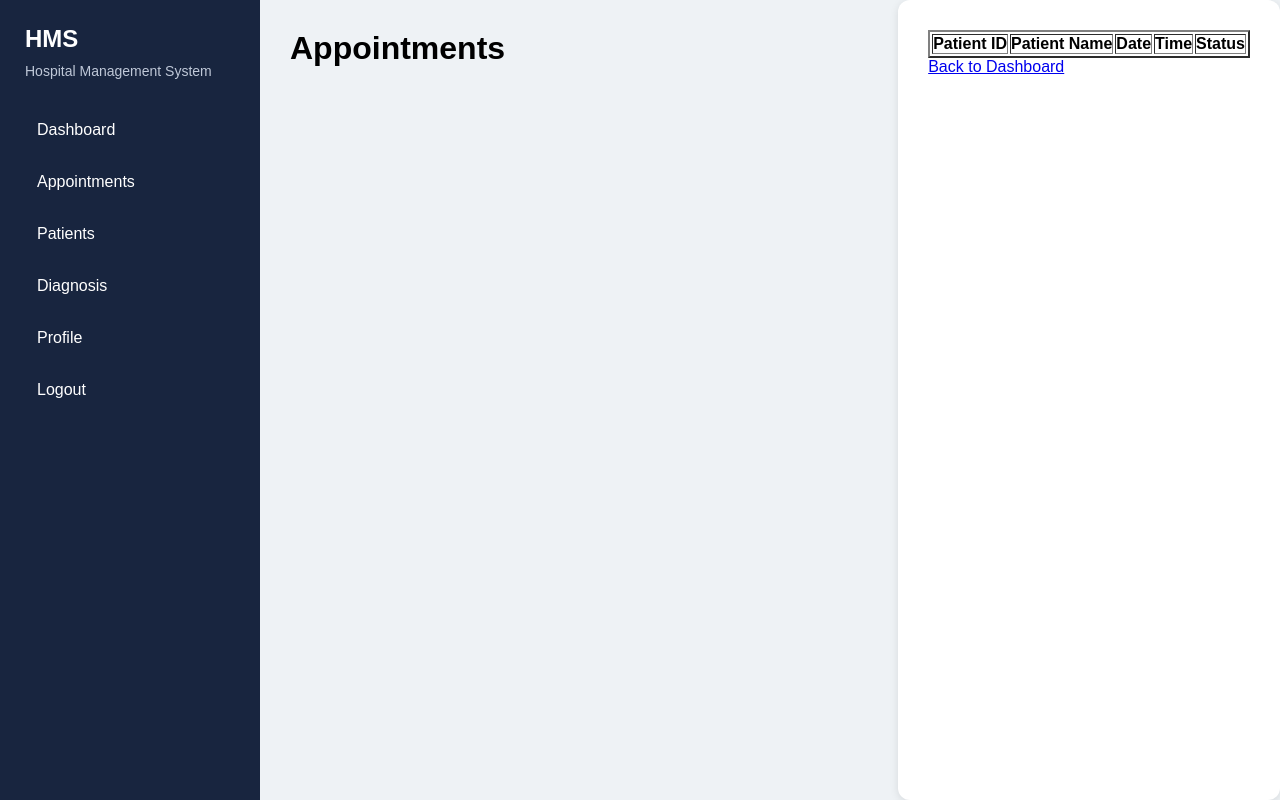
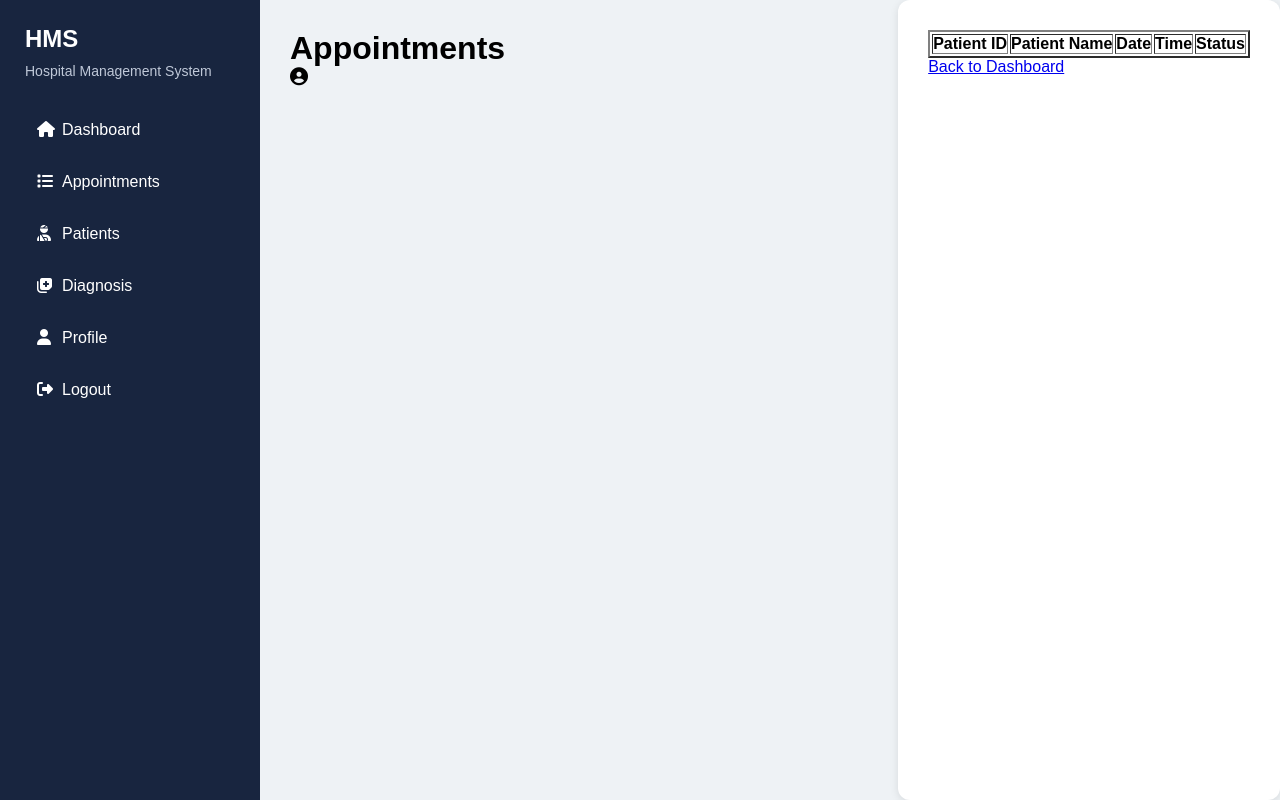
Before and after one commit to AngelinaAnnaAntony/Hospital_Management_System, a Flask app: template templates/view_appointments.html in a window 1280 px wide. Run offline with Flask 3, Linux system fonts and the light colour scheme; the template is opened without the code that fills it, so the values that code supplies are empty.

Commit message:
Update view_appointments.html

```diff
--- a/templates/view_appointments.html
+++ b/templates/view_appointments.html
@@ -5,6 +5,8 @@
     <meta name="viewport" content="width=device-width, initial-scale=1.0">
     <title>Document</title>
     <link rel="stylesheet" href="../static/table.css">
+    <link rel="stylesheet"
+          href="https://cdnjs.cloudflare.com/ajax/libs/font-awesome/6.5.1/css/all.min.css">
 </head>
 <body>
     <div class="main">
```
